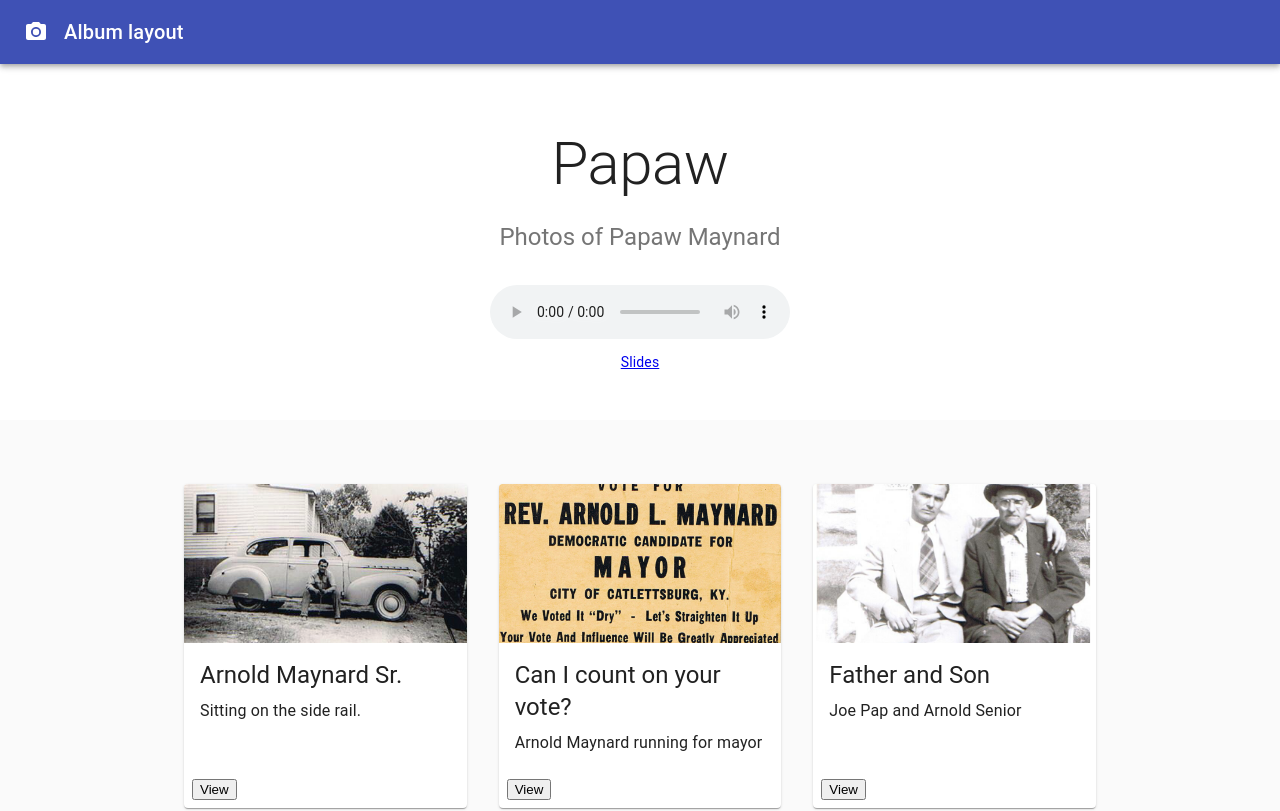
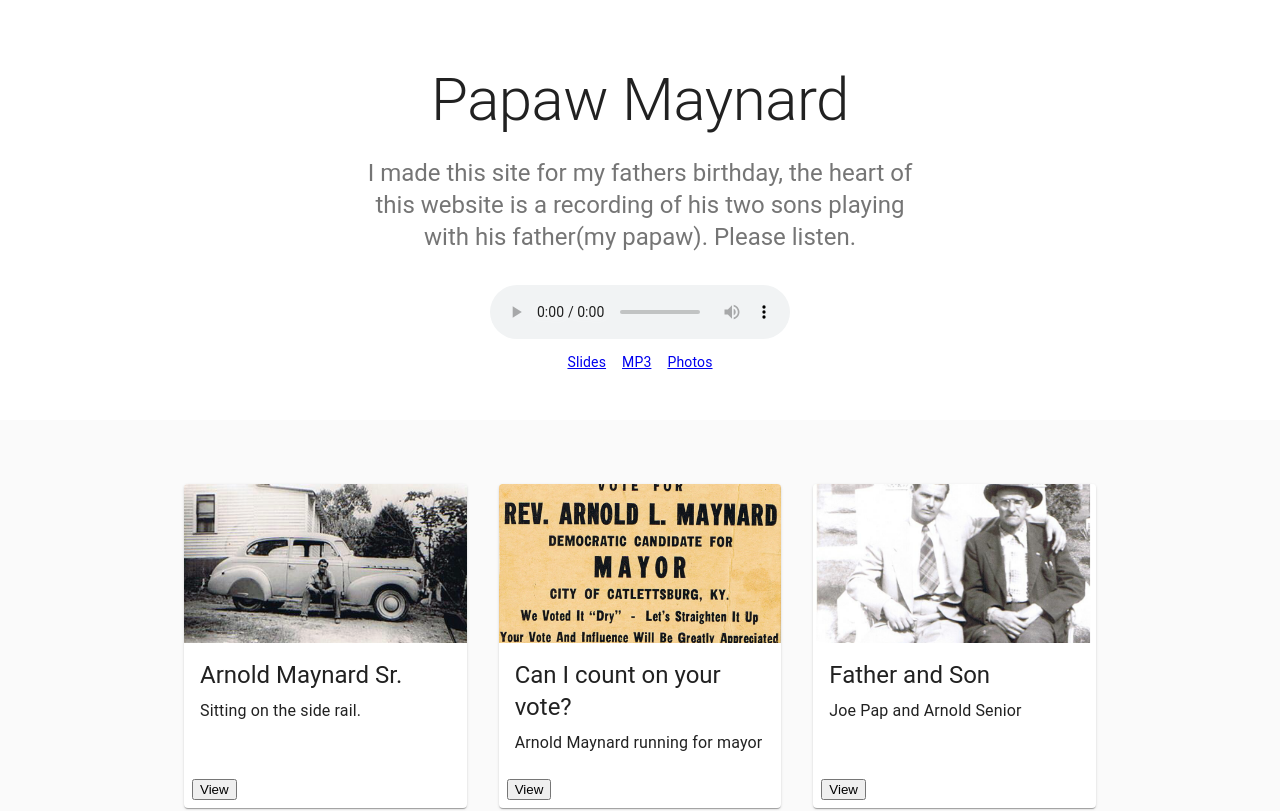
Before and after one commit to markmaynard/papawmaynard, a Next.js app: page / in a window 1280 px wide. Shown: the top 811 px of the page. Built offline with nearby package versions, Linux system fonts and the light colour scheme.

Commit message:
Added photo zip

```diff
--- a/pages/index.js
+++ b/pages/index.js
@@ -120,23 +120,15 @@ export default function Album() {
   return (
     <React.Fragment>
       <CssBaseline />
-      <AppBar position="relative">
-        <Toolbar>
-          <CameraIcon className={classes.icon} />
-          <Typography variant="h6" color="inherit" noWrap>
-            Album layout
-          </Typography>
-        </Toolbar>
-      </AppBar>
       <main>
         {/* Hero unit */}
         <div className={classes.heroContent}>
           <Container maxWidth="sm">
             <Typography component="h1" variant="h2" align="center" color="textPrimary" gutterBottom>
-              Papaw
+              Papaw Maynard
             </Typography>
             <Typography variant="h5" align="center" color="textSecondary" paragraph>
-              Photos of Papaw Maynard
+              I made this site for my fathers birthday, the heart of this website is a recording of his two sons playing with his father(my papaw). Please listen.
             </Typography>
             <div className={classes.heroButtons}>
               <Grid container spacing={2} justify="center">
@@ -146,7 +138,13 @@ export default function Album() {
               </Grid>
               <Grid container spacing={2} justify="center">
                 <Grid item>
-                  <a href="/assets/ppy/slides.zip" download>Slides</a>
+                  <a href="/assets/ppt/slides.zip" download>Slides</a>
+                </Grid>
+                <Grid item>
+                  <a href="/assets/audio/papaw-full-clean2.mp3" download>MP3</a>
+                </Grid>
+                <Grid item>
+                  <a href="/assets/img/photos.zip" download>Photos</a>
                 </Grid>
               </Grid>
             </div>
```
Also changed, not shown: 1 other file (tests, documents, lock files or other folders).
